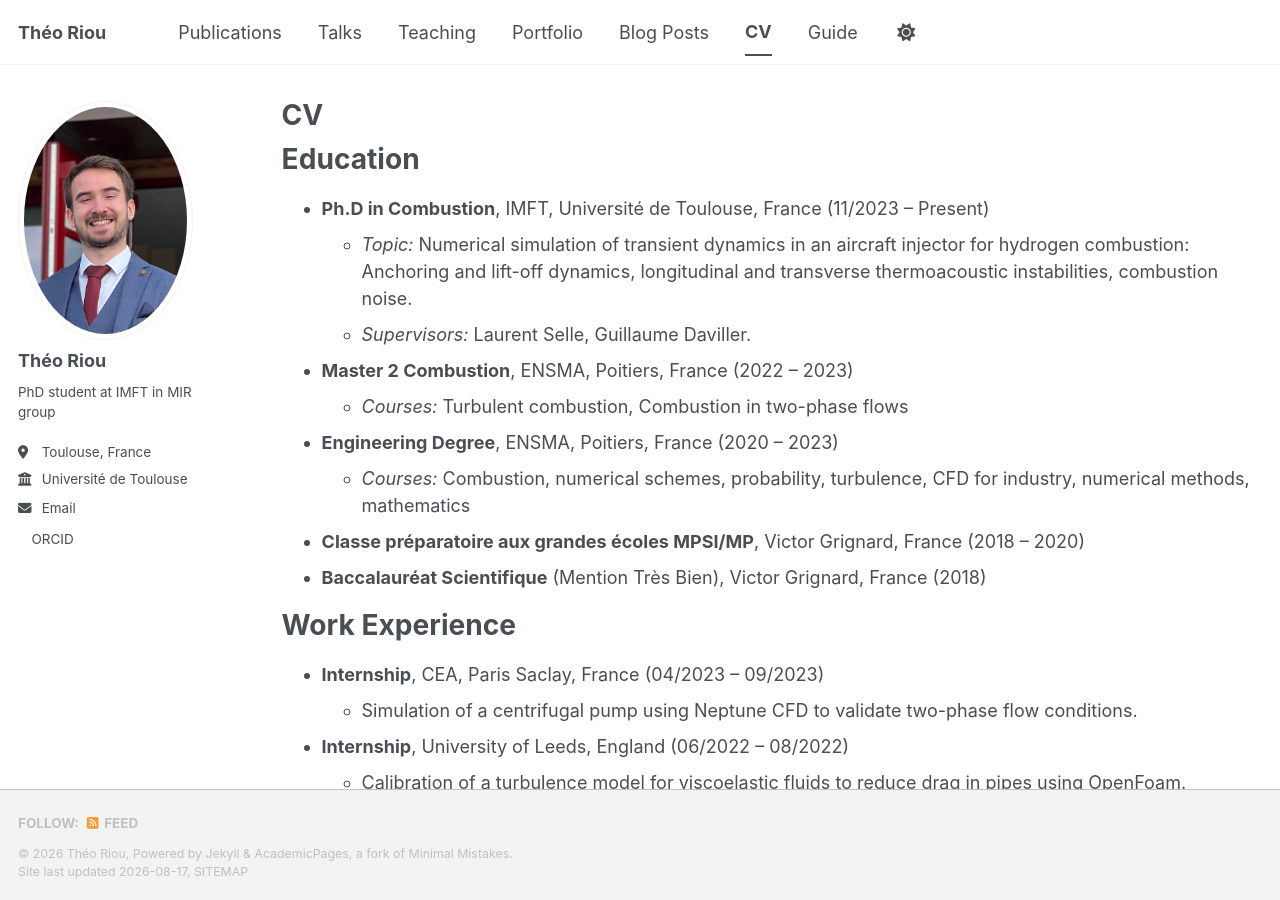
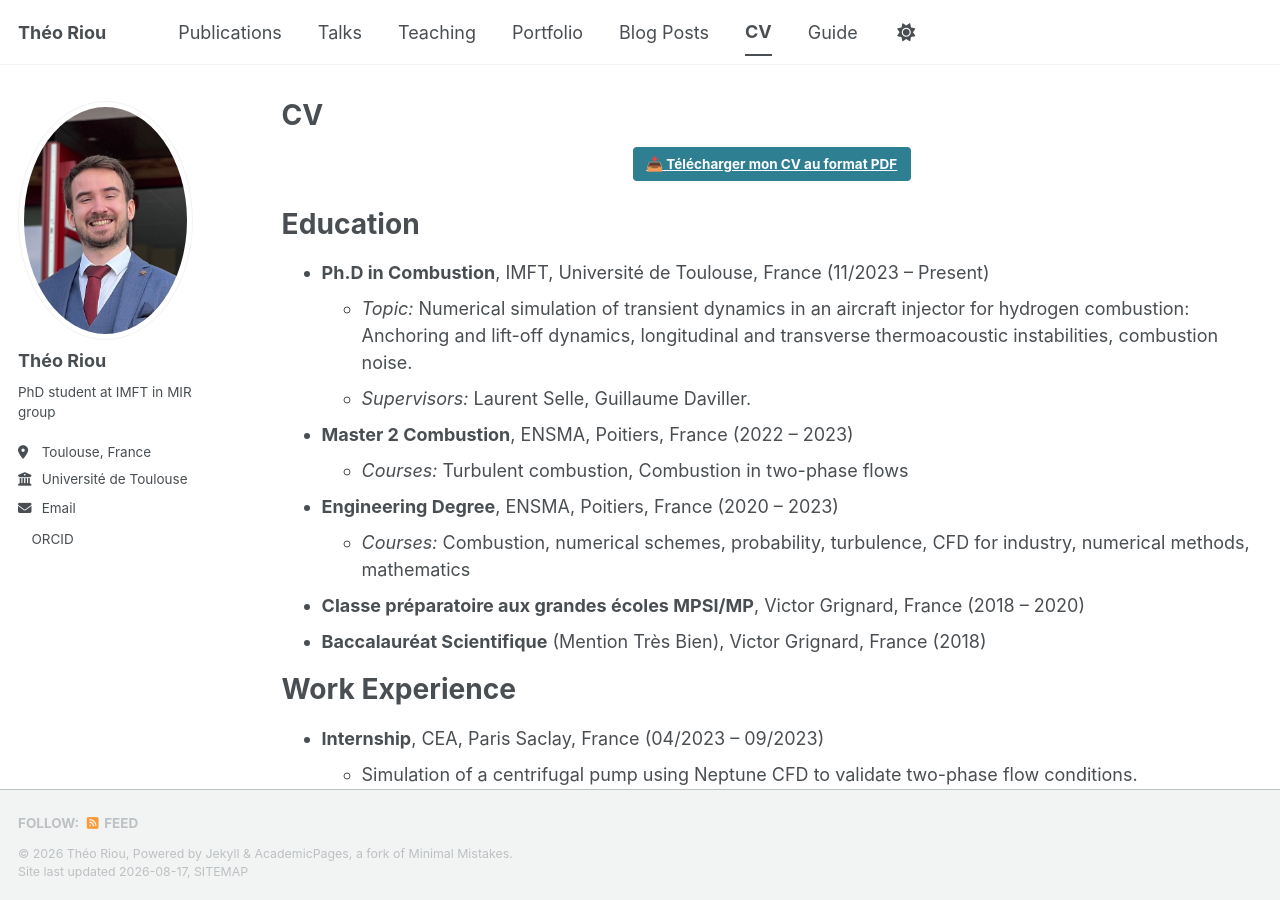
Before and after one commit to thriou/thriou.github.io, a Jekyll site: the page built from _pages/cv.md, in a window 1280 px wide and 900 px high. Built offline with Jekyll 4.4.1, drawn with Linux system fonts in a browser that asks for light colours; a style sheet for code colours, icons or effects is not loaded.

Commit message:
Update cv.md

```diff
--- a/_pages/cv.md
+++ b/_pages/cv.md
@@ -8,6 +8,10 @@ redirect_from:
 ---
 
 {% include base_path %}
+
+<p style="text-align: center;">
+  <a href="{{ base_path }}/files/cv_theo_riou.pdf" class="btn btn--primary" target="_blank">📥 Télécharger mon CV au format PDF</a>
+</p>
 
 Education
 ======
```
